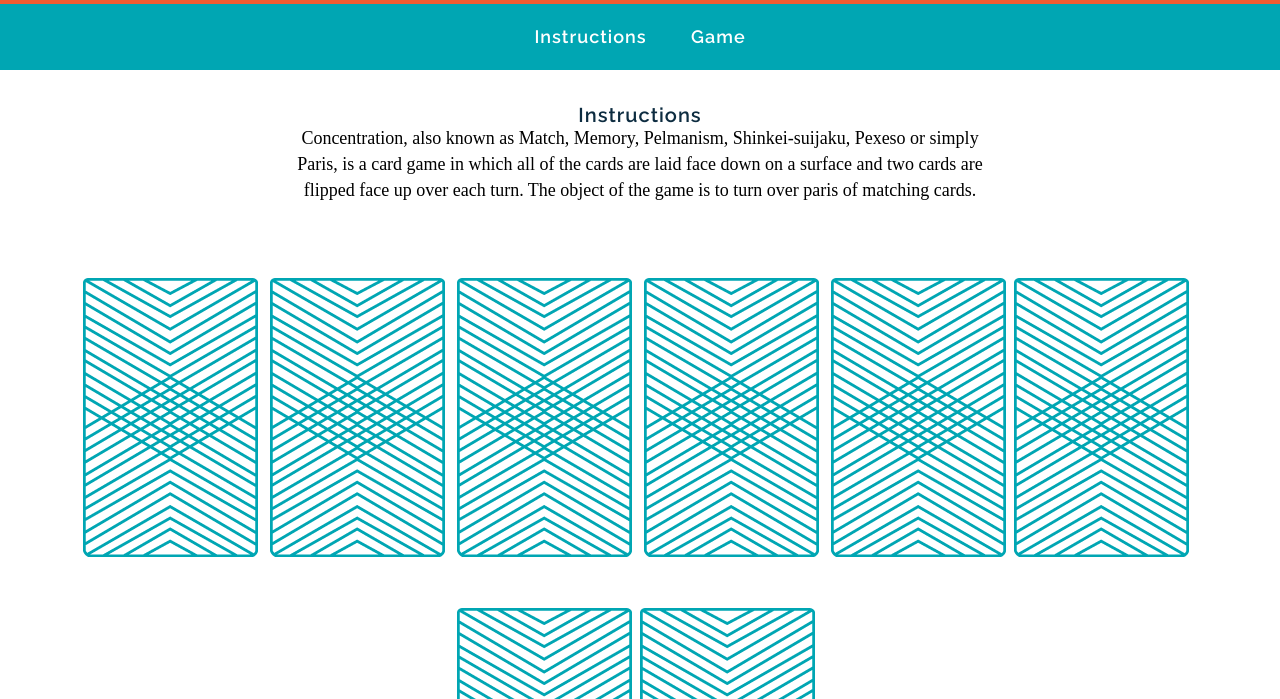
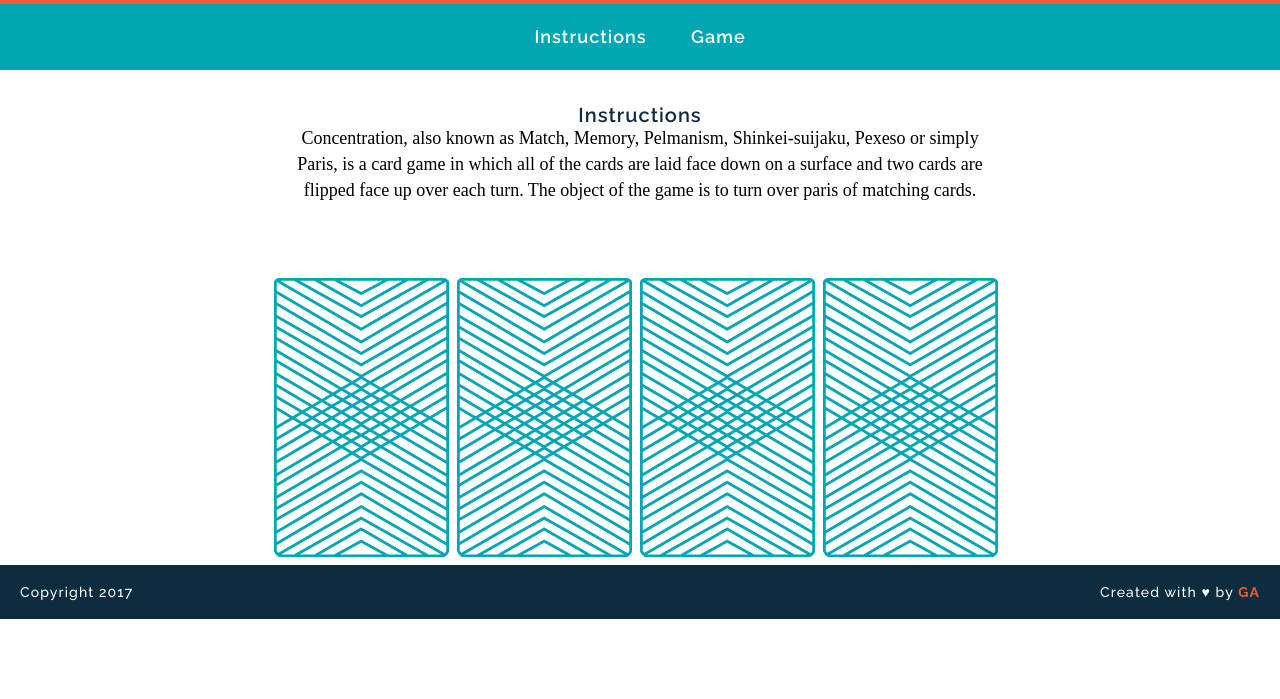
Before and after one commit to Jing1107/MemoryGame, a plain HTML site: page memory_game/index.html in a window 1280 px wide. Shown: the part 101-800 px from the top of the page. Drawn offline with Linux system fonts and the light colour scheme; a web font is replaced by a local one.

Commit message:
Update index.html
fix 8 cards bug

```diff
--- a/memory_game/index.html
+++ b/memory_game/index.html
@@ -33,10 +33,7 @@
     <img src="images/back.png" alt="King of Hearts">
   </div>-->
   <div id="game-board" class="board clearfix">
-     <img src="images/back.png" alt="Queen of Diamonds">
-     <img src="images/back.png" alt="Queen of Hearts">
-     <img src="images/back.png" alt="King of Diamonds">
-     <img src="images/back.png" alt="King of Hearts">
+
 </div>
 
   <script src="js/main.js"></script>
```
